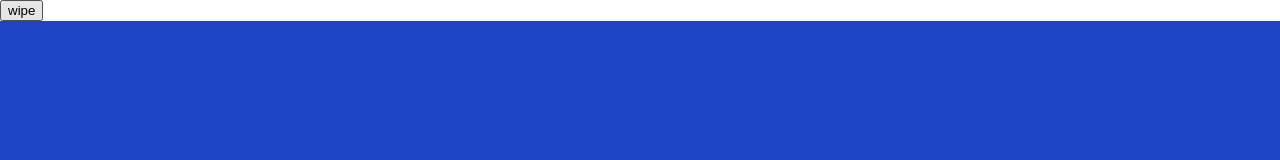
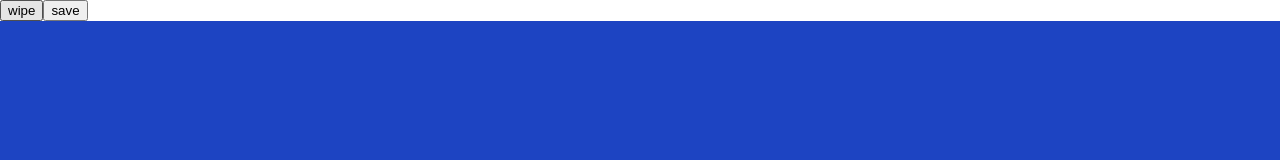
Before and after one commit to DavidMael/Handwriting-Web-App, a React (Create React App) app in the folder writing-frontend/: page / in a window 1280 px wide. Shown: the top 160 px of the page. Built offline with nearby package versions, Linux system fonts and the light colour scheme.

Commit message:
save canvas as png

```diff
--- a/writing-frontend/src/App.js
+++ b/writing-frontend/src/App.js
@@ -85,10 +85,26 @@ function App () {
     context.fillRect(0, 0, canvas.width, canvas.height);
   }
 
+  const saveImage = () => {
+
+    var anchor = document.createElement("a");
+    anchor.download = 'savedHandwriting.png';
+
+    const canvas = canvasRef.current;
+    var anchorHref = canvas.toDataURL("image/png");
+    anchor.href=anchorHref;
+
+    document.body.appendChild(anchor);
+    anchor.click();
+  }
+
   return(
     <div>
       <button onClick={newScreen} >
         wipe
+      </button>
+      <button onClick={saveImage}>
+        save
       </button>
       <canvas
         onMouseDown={placePen}
```
